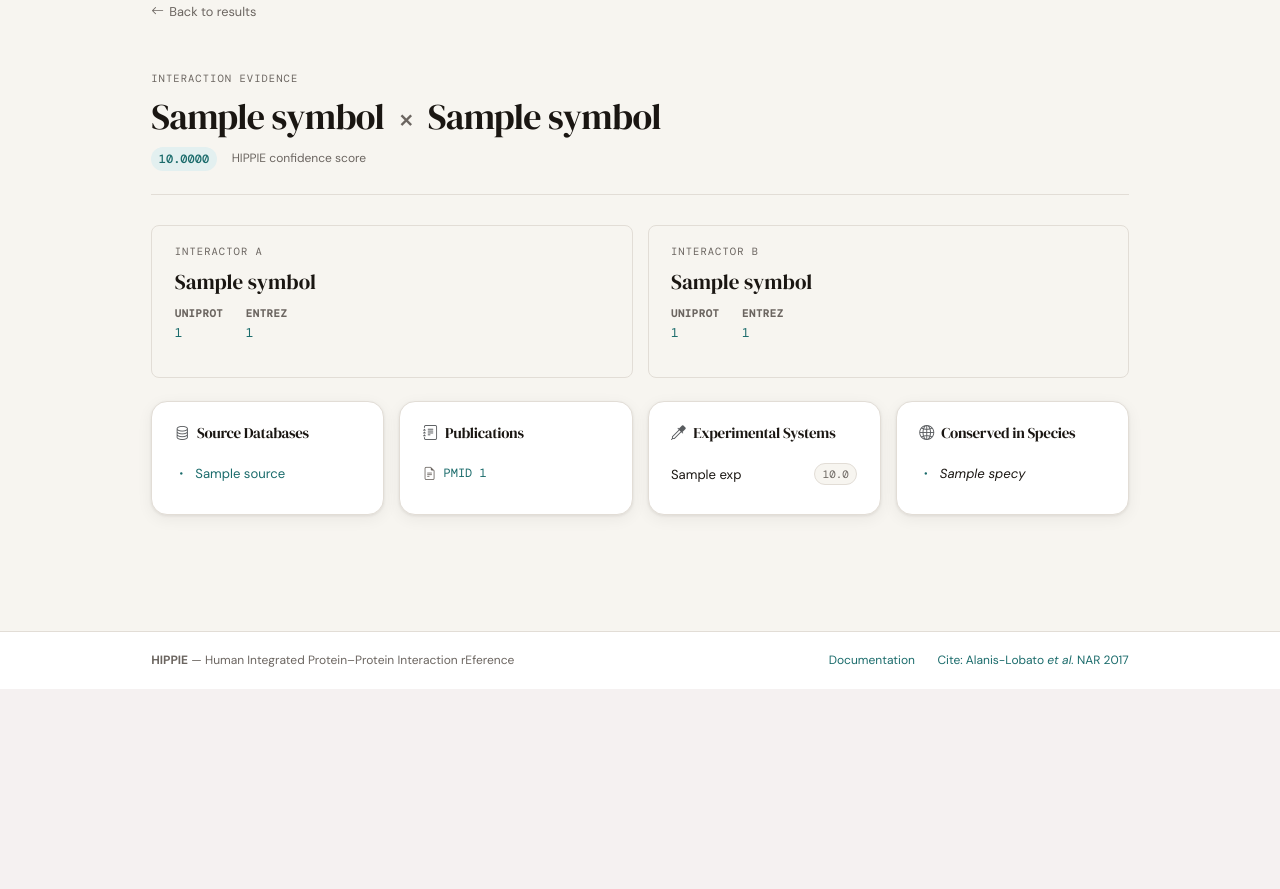
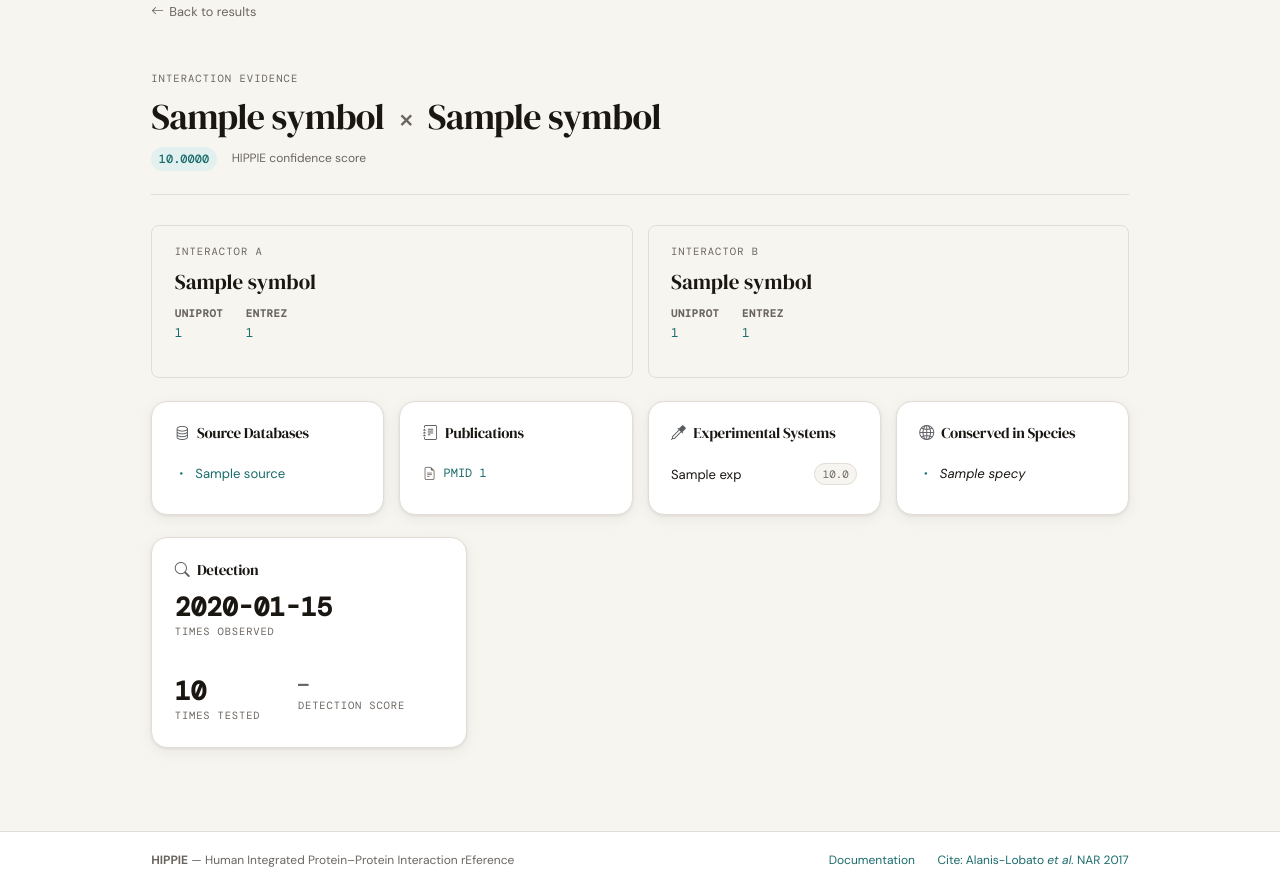
Before and after one commit to MSchaeferLab/HIPPIE, a Django app: template hippie_django/hippie_website/templates/hippie_website/interaction_detail.html in a window 1280 px wide. Shown: the part 140-1029 px from the top of the page. Before the commit the page ends 829 px from the top, so only its background shows below. Run offline with Django 5.2, Linux system fonts and the light colour scheme; tables that the repository leaves empty hold one stand-in row (values such as "Sample post"); the template is opened without the code that fills it: values that come from a table or form of the project are taken from there, most other values are stand-ins (such as "Sample title", 1, 10 or a date in 2020); data that the repository does not hold is empty; some web fonts are replaced.

Commit message:
Add detection info card to Interaction detail page
Displays times observed (tests_performed with detection=True),
times tested (all tests_performed), and a score placeholder for
a future detection score, pulled from linked BaitPreyAssociations.

Also prefetches bait_prey and bait_prey__tests_performed in
with_evidence() to avoid N+1 queries on the detail page.

https://claude.ai/code/session_01VMZKEMoB1RaT1JqDoqYEAm

```diff
--- a/hippie_django/hippie_website/managers.py
+++ b/hippie_django/hippie_website/managers.py
@@ -194,7 +194,8 @@ class InteractionQuerySet(models.QuerySet):
     def with_evidence(self) -> "InteractionQuerySet":
         """
         Prefetch all evidence needed for the interaction detail page:
-        sources, publications, experiments, species, cross-references.
+        sources, publications, experiments, species, cross-references,
+        and bait-prey detection tests.
         """
         return self.prefetch_related(
             "sources",
@@ -205,6 +206,8 @@ class InteractionQuerySet(models.QuerySet):
             "cross_references",
             "cross_references__source",
             "cross_references__species",
+            "bait_prey",
+            "bait_prey__tests_performed",
         )
 
     def with_annotations(self) -> "InteractionQuerySet":
--- a/hippie_django/hippie_website/templates/hippie_website/interaction_detail.html
+++ b/hippie_django/hippie_website/templates/hippie_website/interaction_detail.html
@@ -74,6 +74,22 @@
   .id-row dt { font-size: .7rem; font-family: var(--font-mono); letter-spacing: .06em; text-transform: uppercase; color: var(--hippie-ink-muted); }
   .id-row dd { font-family: var(--font-mono); font-size: .85rem; margin: 0; }
   .back-link { font-size: .85rem; margin-bottom: 1.25rem; display: inline-flex; align-items: center; gap: .35rem; }
+  .detection-stats { display: flex; gap: 2.5rem; flex-wrap: wrap; }
+  .detection-stat-value {
+    font-family: var(--font-mono);
+    font-size: 1.75rem;
+    font-weight: 600;
+    line-height: 1;
+    margin-bottom: .25rem;
+  }
+  .detection-stat-label {
+    font-size: .7rem;
+    font-family: var(--font-mono);
+    letter-spacing: .08em;
+    text-transform: uppercase;
+    color: var(--hippie-ink-muted);
+  }
+  .detection-stat-value.pending { color: var(--hippie-ink-muted); font-size: 1.1rem; }
 {% endblock %}
 
 {% block content %}
@@ -258,6 +274,29 @@
 
   </div>{# /row #}
 
+  {# ── Detection ── #}
+  <div class="row g-3 mb-4">
+    <div class="col-md-6 col-lg-4">
+      <div class="evidence-card">
+        <h4><i class="bi bi-search me-2 text-muted"></i>Detection</h4>
+        <div class="detection-stats">
+          <div>
+            <div class="detection-stat-value">{{ bait_prey_times_observed }}</div>
+            <div class="detection-stat-label">Times Observed</div>
+          </div>
+          <div>
+            <div class="detection-stat-value">{{ bait_prey_total_tested }}</div>
+            <div class="detection-stat-label">Times Tested</div>
+          </div>
+          <div>
+            <div class="detection-stat-value pending">—</div>
+            <div class="detection-stat-label">Detection Score</div>
+          </div>
+        </div>
+      </div>
+    </div>
+  </div>
+
   {# ── Effect / direction (if available) ── #}
   {% if interaction.kegg_direction or interaction.effect_type %}
   <div class="hippie-card mb-4">
```
Also changed, not shown: hippie_django/hippie_website/views.py (+12 -0 lines).
